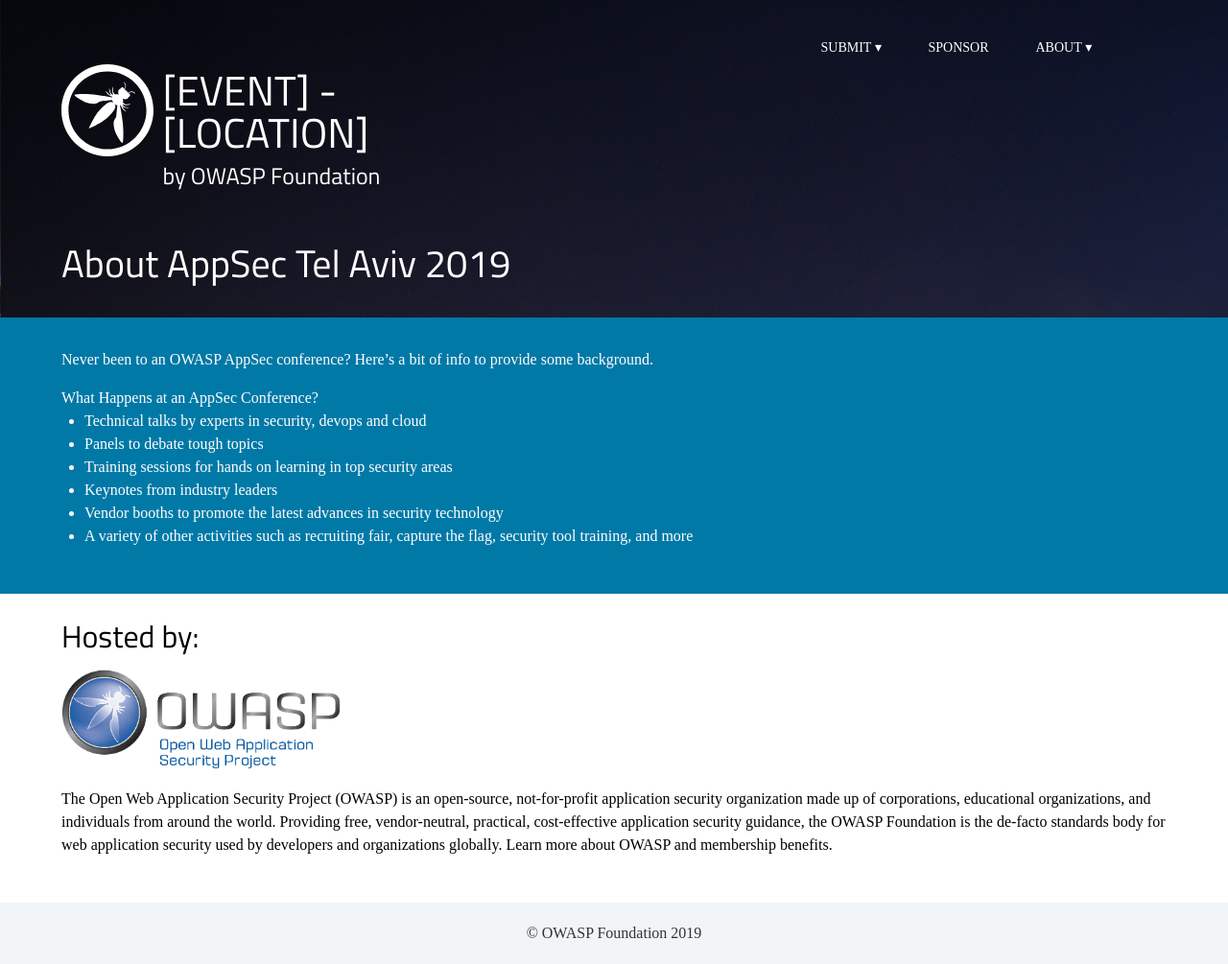
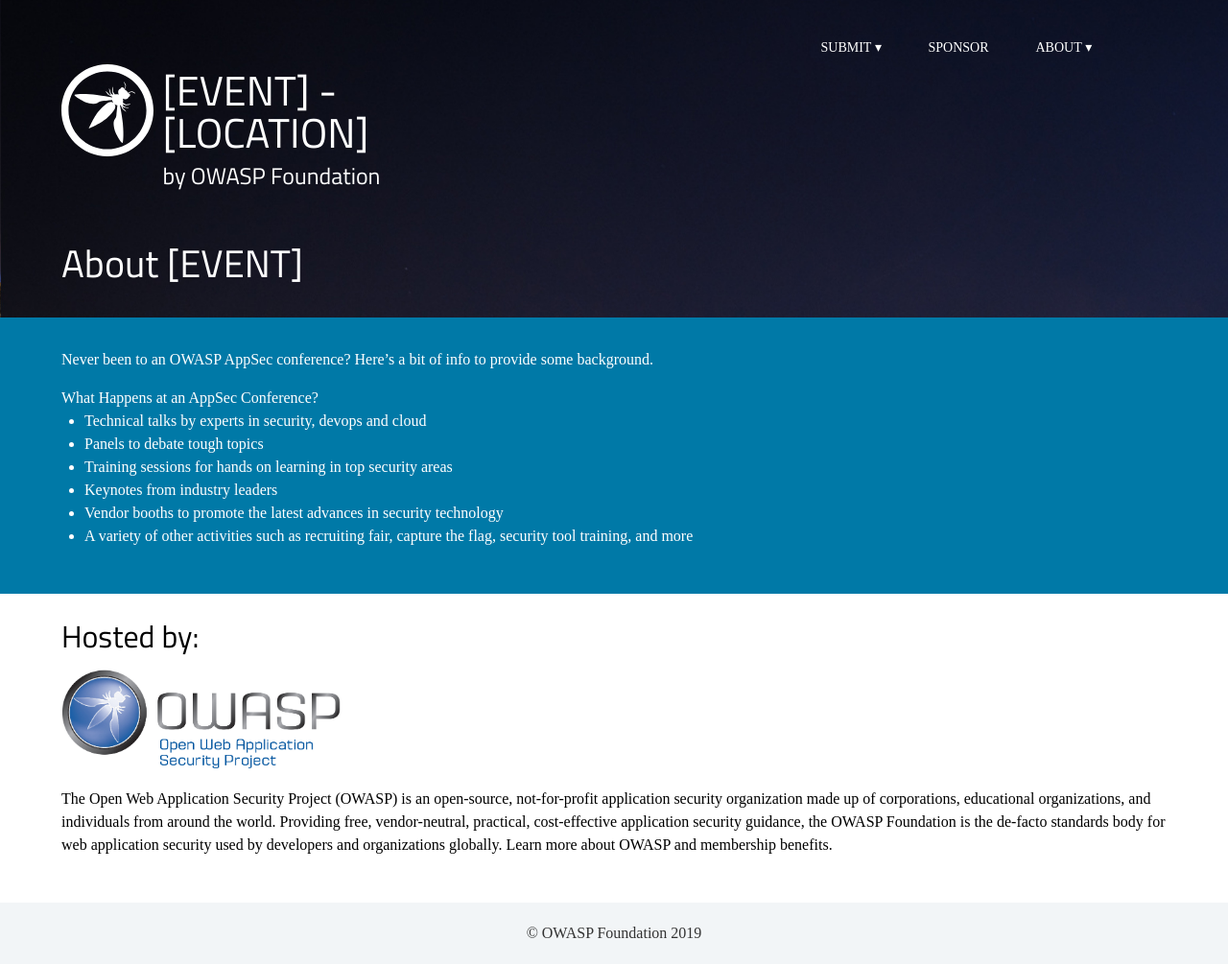
Before and after one commit to OWASP/template_event_site, a Jekyll site: the page built from about/index.html, in a window 1280 px wide. Shown: the whole page at 96% size. Built offline with Jekyll 4.4.1, drawn with Linux system fonts in a browser that asks for light colours; some web fonts are replaced.

Commit message:
front is a layout

```diff
--- a/about/index.html
+++ b/about/index.html
@@ -1,6 +1,8 @@
 ---
-title: About AppSec Tel Aviv 2019
+
+title: About [EVENT]
 layout: multisection
+
 ---
 
 <section class="inverse">
--- a/index.html
+++ b/index.html
@@ -1,9 +1,12 @@
 ---
+
 title: [EVENT] - [LOCATION] [YEAR]
 layout: front
 bodyclass: front
 permalink: /
+
 ---
+
 <section class="punch">
 	<p>[EVENT] is coming [DATE] to the [VENUE] in [LOCATION]. [DESCRIPTION]</p>
 </section>
```
